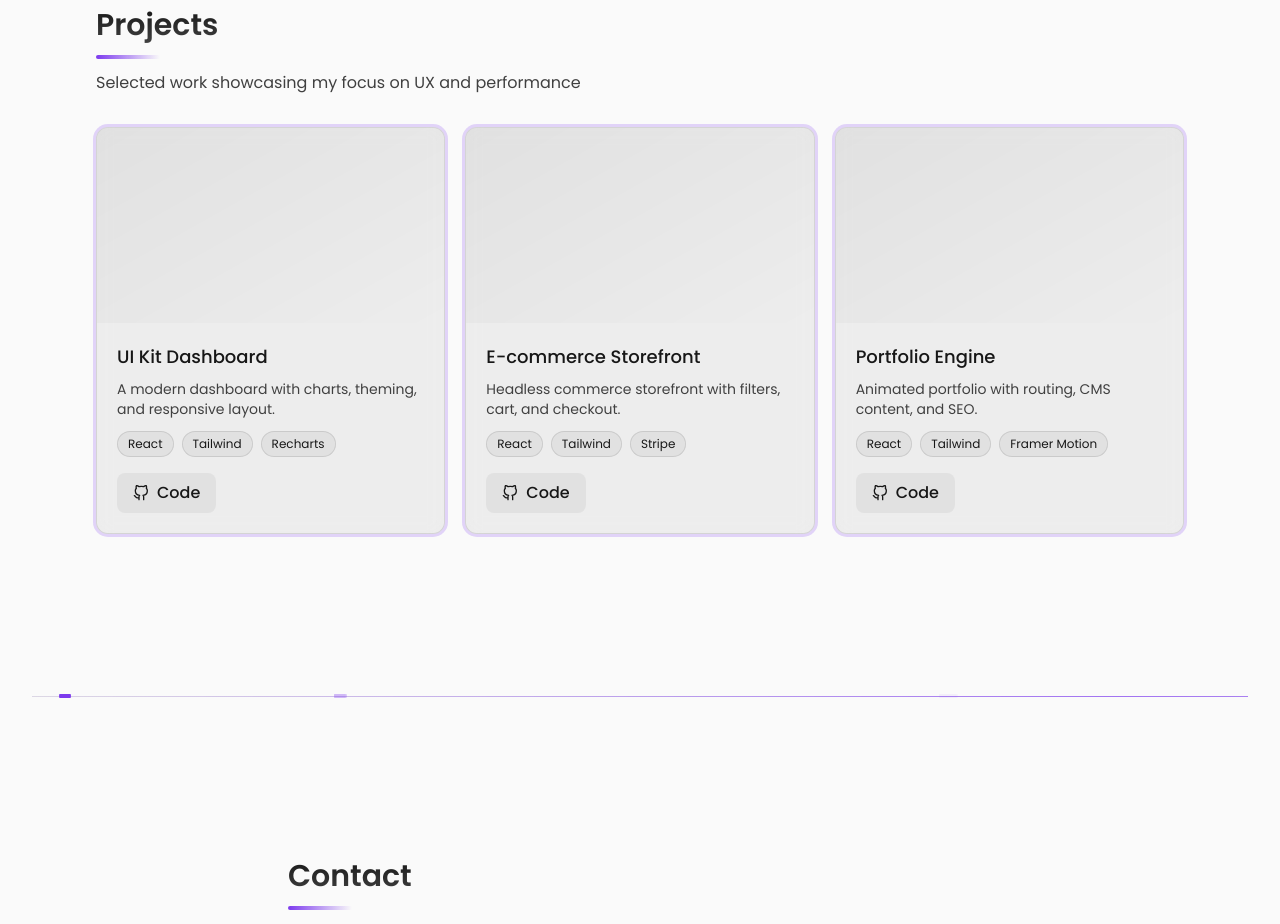
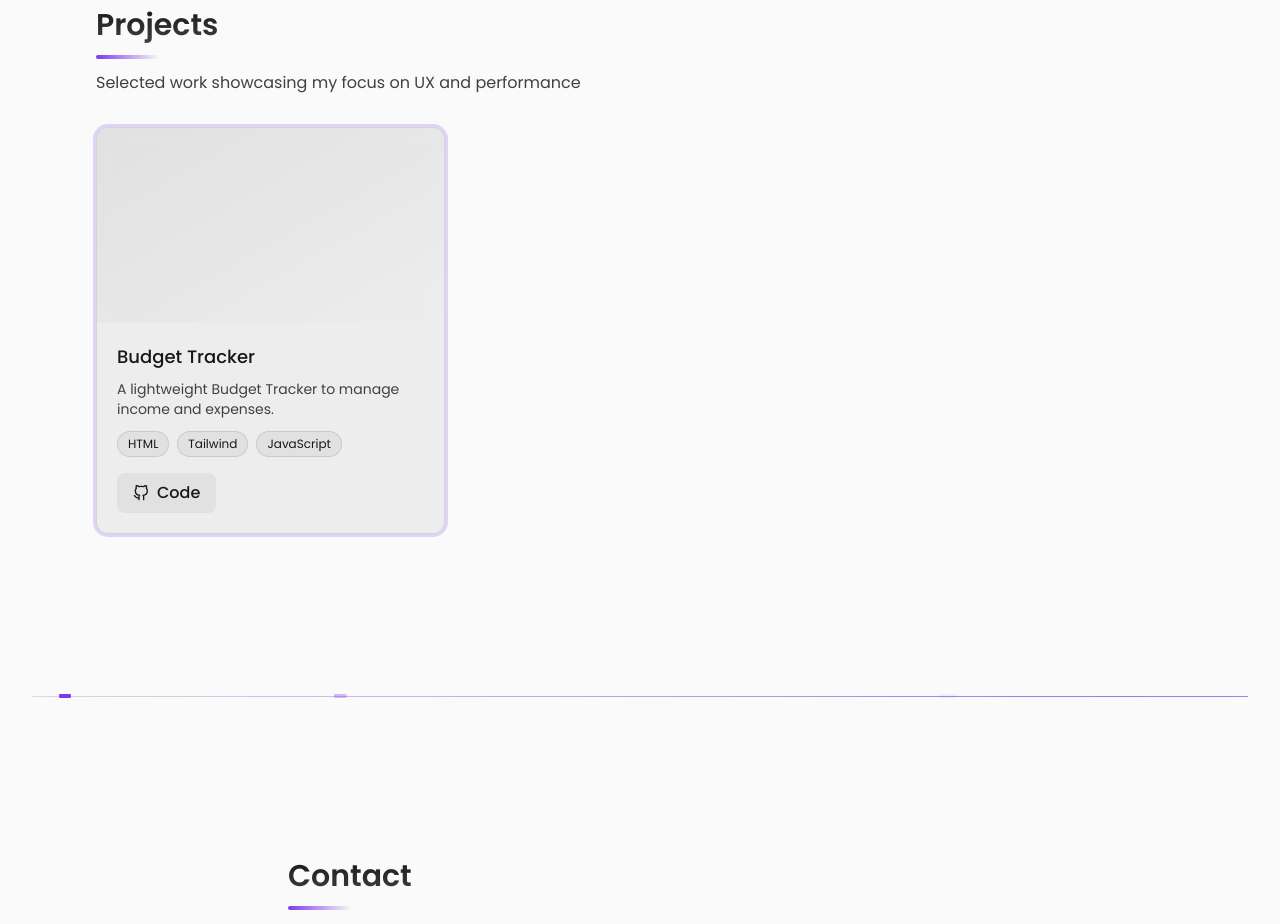
Before and after one commit to chiragr19/Portfolio_chirag, a React (Vite) app: page / in a window 1280 px wide. Shown: the part 2540-3464 px from the top of the page. Built offline with nearby package versions, Linux system fonts and the light colour scheme.

Commit message:
Added Budget Tracker project to portfolio

```diff
--- a/src/components/Projects.jsx
+++ b/src/components/Projects.jsx
@@ -4,26 +4,12 @@ import SectionTitle from "./SectionTitle";
 
 const projects = [
   {
-    title: "UI Kit Dashboard",
-    desc: "A modern dashboard with charts, theming, and responsive layout.",
-    tags: ["React", "Tailwind", "Recharts"],
-    link: "#",
-    code: "#",
+    title: "Budget Tracker",
+    desc: "A lightweight Budget Tracker to manage income and expenses.",
+    tags: ["HTML", "Tailwind", "JavaScript"],
+    code: "https://github.com/chiragrawal2468/Budget-Tracker",
   },
-  {
-    title: "E-commerce Storefront",
-    desc: "Headless commerce storefront with filters, cart, and checkout.",
-    tags: ["React", "Tailwind", "Stripe"],
-    link: "#",
-    code: "#",
-  },
-  {
-    title: "Portfolio Engine",
-    desc: "Animated portfolio with routing, CMS content, and SEO.",
-    tags: ["React", "Tailwind", "Framer Motion"],
-    link: "#",
-    code: "#",
-  },
+
 ];
 
 export default function Projects() {
```
